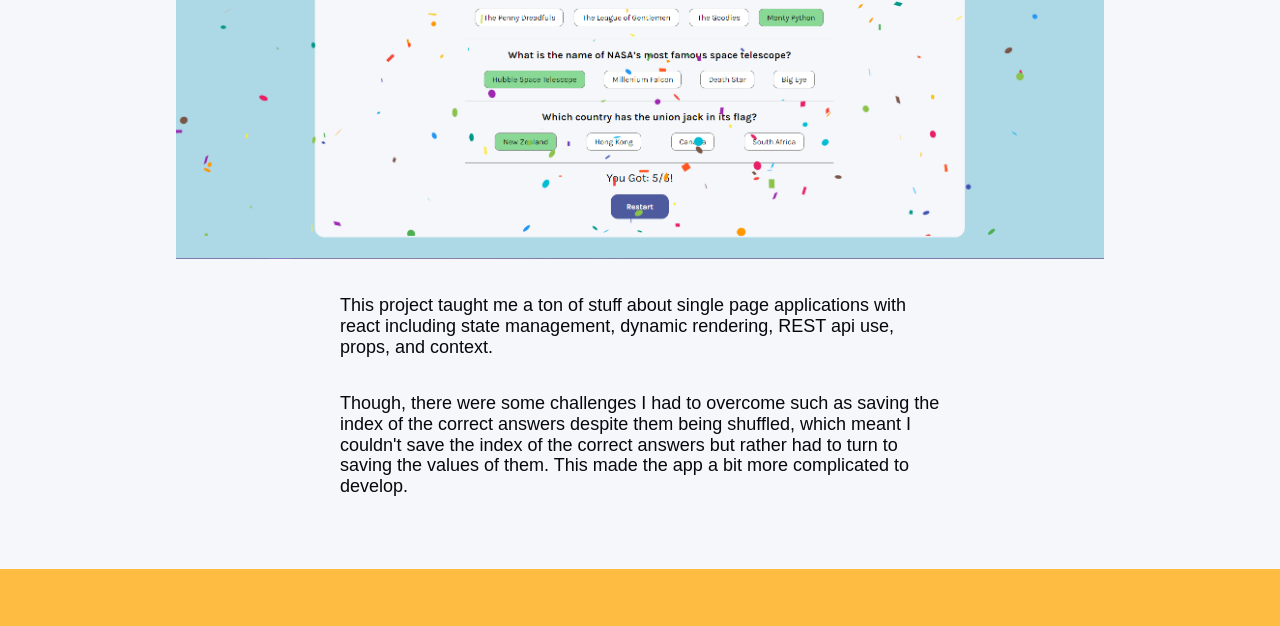
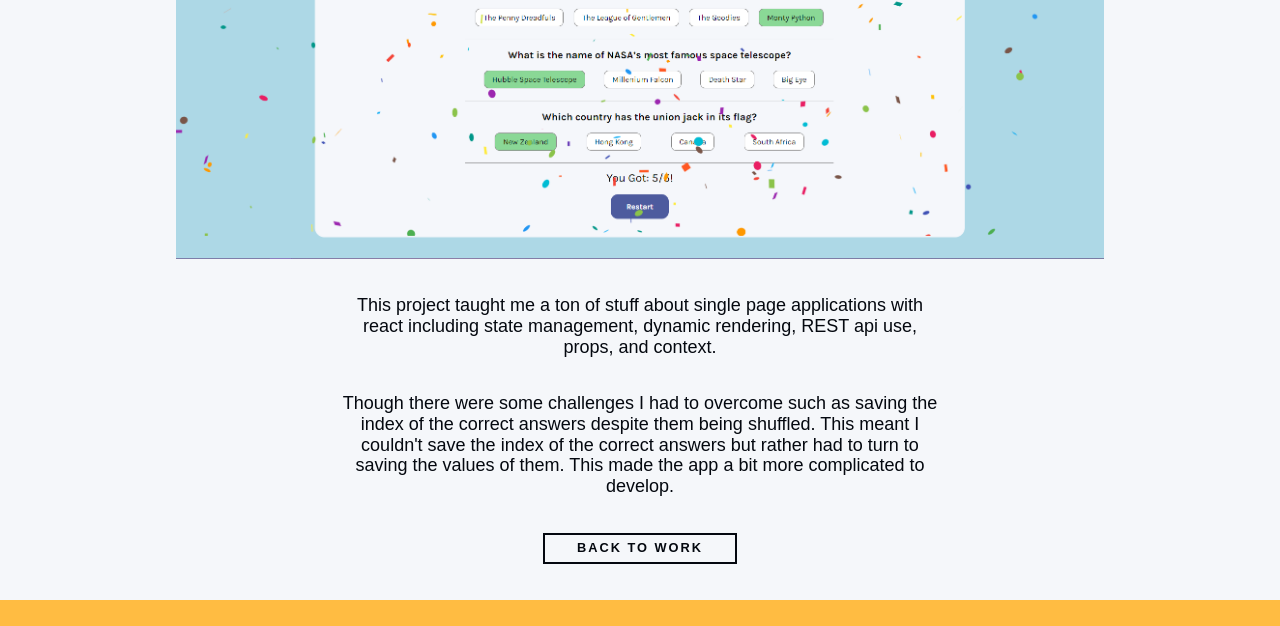
Before and after one commit to Marmaduke45/Portfolio-Page-Bw, a plain HTML site: page portfolio-item-3.html in a window 1280 px wide. Shown: the part 771-1397 px from the top of the page. Drawn offline with nearby package versions, Linux system fonts and the light colour scheme.

Commit message:
Fixed typos and added a back button on all external pages

```diff
--- a/portfolio-item-3.html
+++ b/portfolio-item-3.html
@@ -46,9 +46,10 @@
             <img src="img/Quizical SuccessScreen.PNG" alt="Confetti covering the screen when you score 5 out of 5 on Quizzical">
             <p>This project taught me a ton of stuff about single page applications with react including state management,
                 dynamic rendering, REST api use, props, and context.</p>
-            <p>Though, there were some challenges I had to overcome such as saving the index of the correct answers despite them being shuffled,
-                which meant I couldn't save the index of the correct answers but rather had to turn to saving the values of them.
+            <p>Though there were some challenges I had to overcome such as saving the index of the correct answers despite them being shuffled.
+                This meant I couldn't save the index of the correct answers but rather had to turn to saving the values of them.
                 This made the app a bit more complicated to develop.</p>
+                <a class="btn back-btn" href="./index.html#work">back to work</a>
         </div>
 
         <!-- Footer -->
--- a/style.css
+++ b/style.css
@@ -80,6 +80,12 @@ section{
 
 .work-btn{
     font-size: var(--fs-body);
+}
+
+.back-btn{
+    background-color: transparent;
+    border: 2px solid #04080f;
+    margin: 0 auto;
 }
 
 /* Typography */
@@ -449,6 +455,7 @@ header{
     padding: 0 2em 2em;
     max-width: 1000px;
     margin: 0 auto;
+    text-align: center;
 }
 
 .portfolio-item-individual p {
```
Also changed, not shown: index.html (+4 -4 lines), portfolio-item-1.html (+2 -1 lines), portfolio-item-2.html (+1 -0 lines), portfolio-item-4.html (+1 -0 lines).
